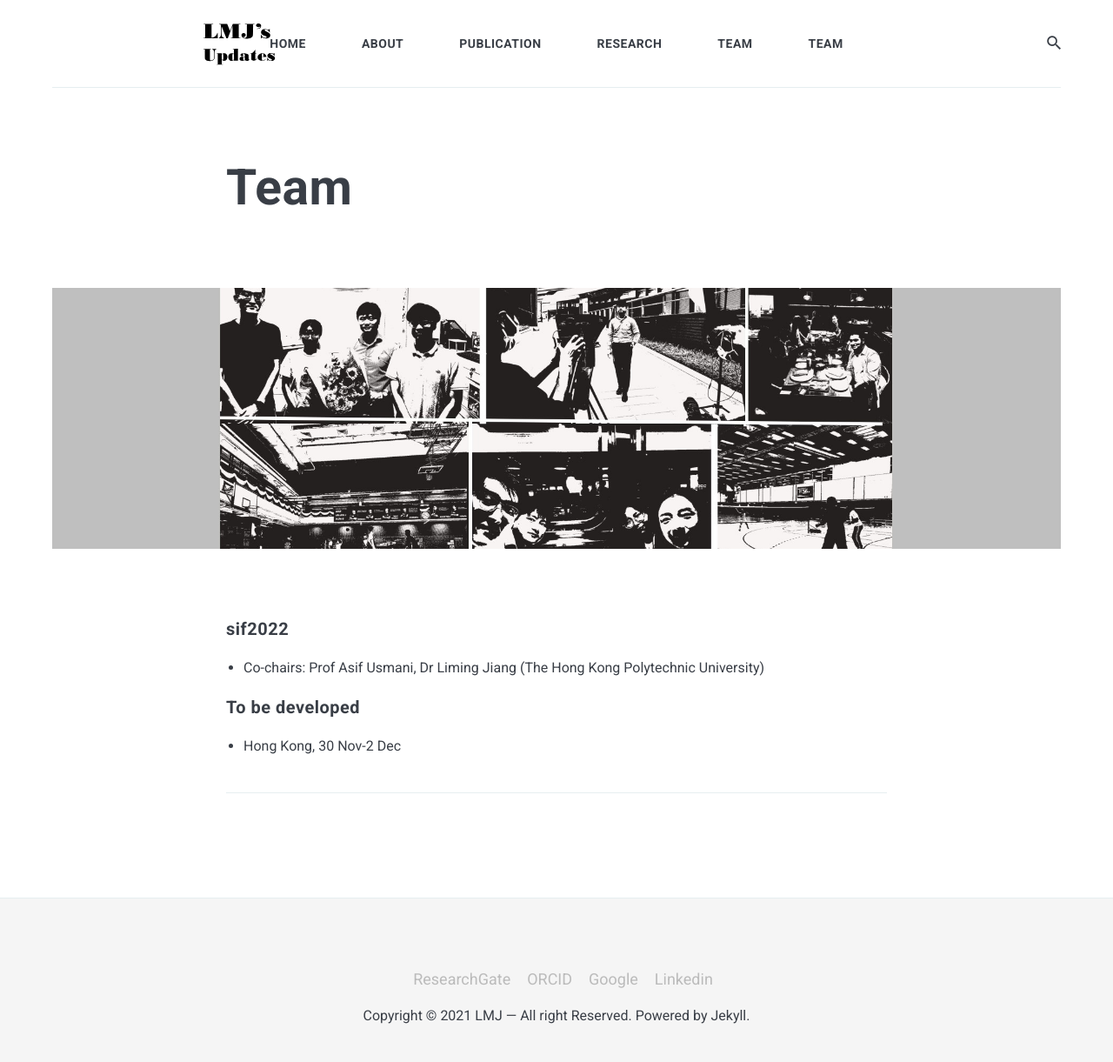
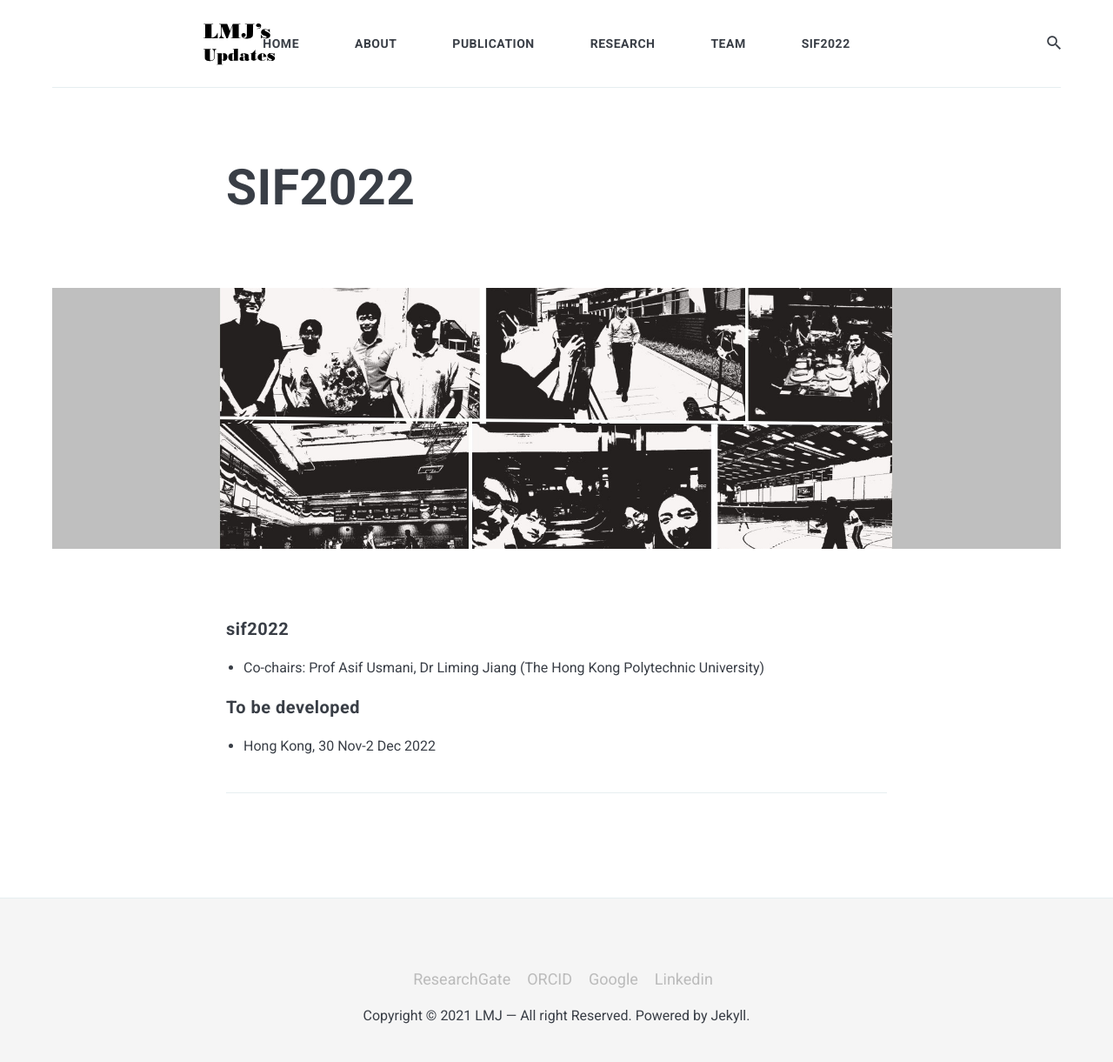
Before and after one commit to LimingXLiming/JiangLiming, a Jekyll site: the page built from _pages/sif2022.md, in a window 1280 px wide. Shown: the whole page at 87% size. Built offline with Jekyll 4.4.1, drawn with Linux system fonts in a browser that asks for light colours; nearby versions of some CDN libraries.

Commit message:
Update sif2022.md

```diff
--- a/_pages/sif2022.md
+++ b/_pages/sif2022.md
@@ -1,6 +1,6 @@
 ---
 layout: page
-title: Team
+title: SIF2022
 permalink: /sif/
 image: team.jpg
 ---
@@ -10,7 +10,7 @@ image: team.jpg
 
 
 #### To be developed
-* Hong Kong, 30 Nov-2 Dec
+* Hong Kong, 30 Nov-2 Dec 2022
 
 
 ***
```
